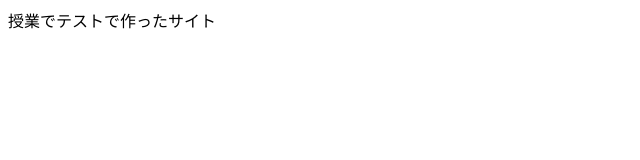
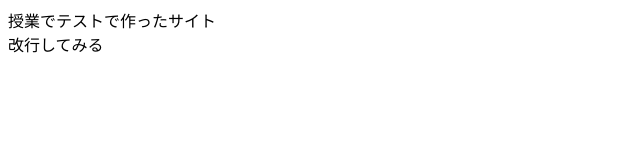
Before and after one commit to hiroyuki-ichikawa/mdf2021, a plain HTML site: page index.html in a window 1280 px wide. Shown: the whole page, without its empty margins (0-640 px from the left). Drawn offline with Linux system fonts and the light colour scheme.

Commit message:
Update index.html

```diff
--- a/index.html
+++ b/index.html
@@ -4,6 +4,7 @@
     <meta http-equiv="content-type" charset="utf-8">
 </head>
 <body>
-	授業でテストで作ったサイト
+	授業でテストで作ったサイト<br>
+	改行してみる
 </body>
 </html>
```
